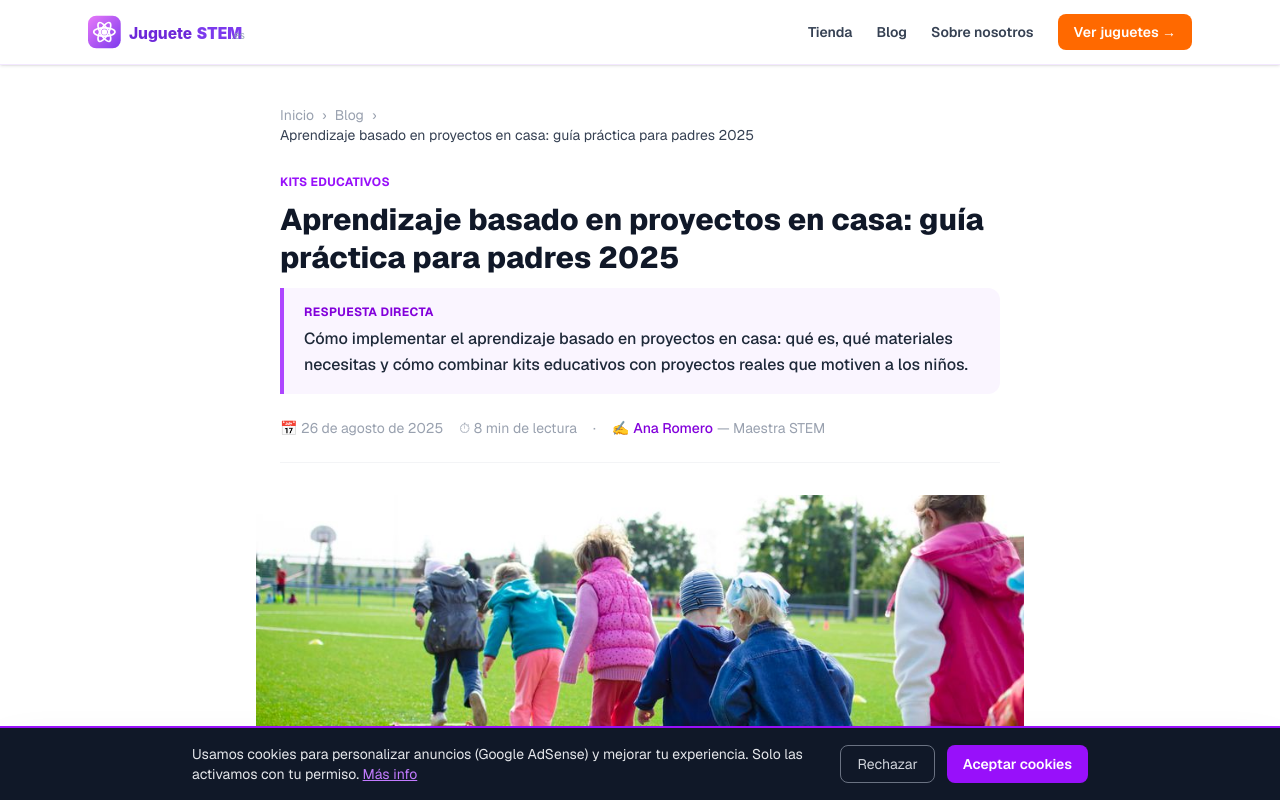
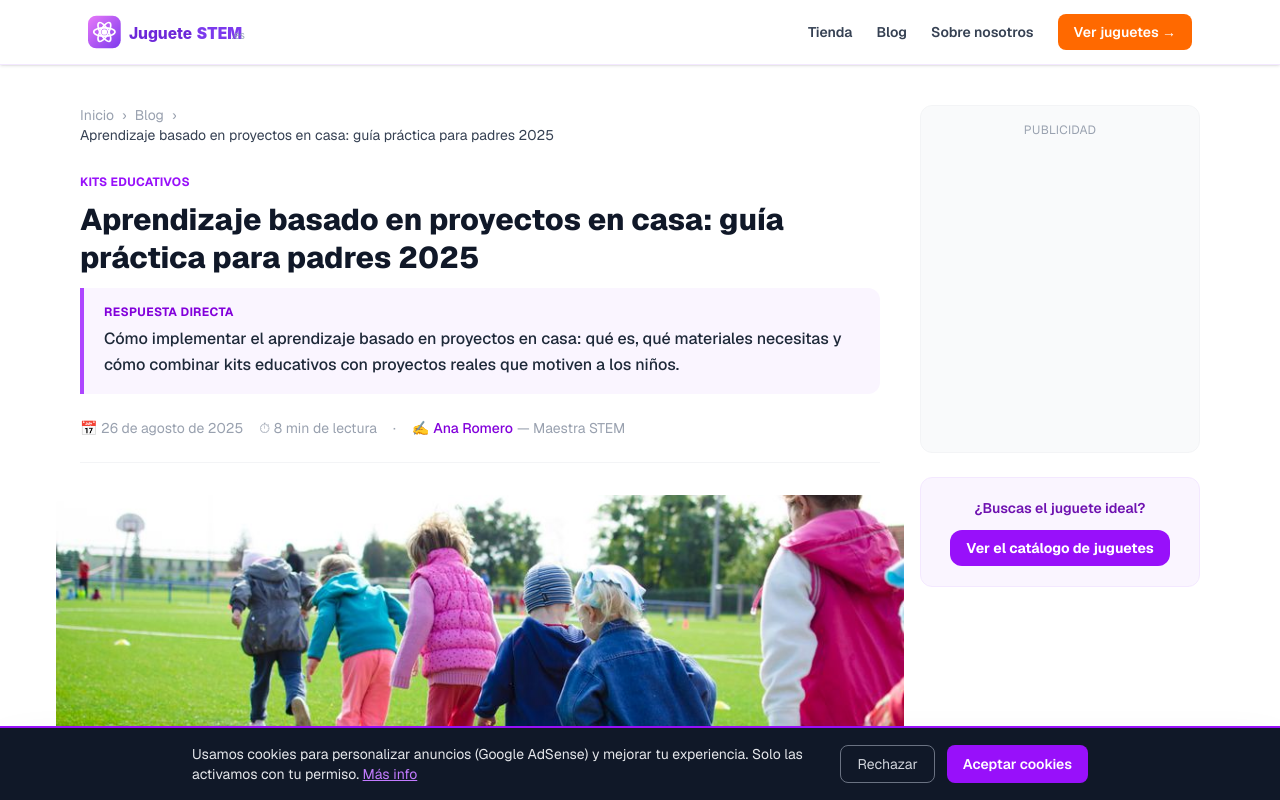
Before and after one commit to mktweb360/juguetestem, a Next.js app: page /blog/aprendizaje-basado-proyectos-casa in a window 1280 px wide. Shown: the top 800 px of the page. Built offline with nearby package versions, Linux system fonts and the light colour scheme.

Commit message:
feat: AdSense sidebar layout — blog articles

```diff
--- a/app/blog/[slug]/page.tsx
+++ b/app/blog/[slug]/page.tsx
@@ -5,6 +5,7 @@
 import { getProductBySlug, amazonLink } from "@/data/products";
 import ProductCard from "@/components/ProductCard";
 import AffiliateDisclosure from "@/components/AffiliateDisclosure";
+import BlogSidebar from "@/components/BlogSidebar";
 
 export async function generateStaticParams() {
   return posts.map((p) => ({ slug: p.slug }));
@@ -784,7 +785,9 @@
       {faqSchema && <script type="application/ld+json" dangerouslySetInnerHTML={{ __html: JSON.stringify(faqSchema) }} />}
       <script type="application/ld+json" dangerouslySetInnerHTML={{ __html: JSON.stringify(breadcrumbSchema) }} />
 
-      <article className="max-w-3xl mx-auto px-4 sm:px-6 py-10">
+      <div className="max-w-6xl mx-auto px-4 py-10">
+      <div className="lg:grid lg:grid-cols-[1fr_280px] lg:gap-10 lg:items-start">
+      <article className="min-w-0">
         <nav className="text-gray-400 text-sm mb-6">
           <Link href="/" className="hover:text-purple-700">Inicio</Link>
           <span className="mx-2">›</span>
@@ -954,6 +957,9 @@
           </div>
         )}
       </article>
+        <BlogSidebar ctaHref="/tienda" ctaText="Ver el catálogo de juguetes" />
+      </div>
+      </div>
     </>
   );
 }
--- /dev/null
+++ b/components/AdSenseAd.tsx
@@ -0,0 +1,42 @@
+"use client";
+
+import { useEffect } from "react";
+
+declare global {
+  interface Window {
+    adsbygoogle: unknown[];
+  }
+}
+
+export default function AdSenseAd({
+  slot,
+  format = "auto",
+  responsive = true,
+  className = "",
+}: {
+  slot: string;
+  format?: string;
+  responsive?: boolean;
+  className?: string;
+}) {
+  useEffect(() => {
+    try {
+      (window.adsbygoogle = window.adsbygoogle || []).push({});
+    } catch {
+      // AdSense not loaded yet
+    }
+  }, []);
+
+  return (
+    <div className={`my-6 flex justify-center ${className}`}>
+      <ins
+        className="adsbygoogle"
+        style={{ display: "block" }}
+        data-ad-client="ca-pub-6063067965030118"
+        data-ad-slot={slot}
+        data-ad-format={format}
+        data-full-width-responsive={responsive ? "true" : "false"}
+      />
+    </div>
+  );
+}
--- /dev/null
+++ b/components/BlogSidebar.tsx
@@ -0,0 +1,40 @@
+"use client";
+
+import AdSenseAd from "@/components/AdSenseAd";
+
+/**
+ * Sidebar para artículos del blog de juguetestem.es
+ * Solo visible en desktop (hidden lg:block).
+ * 1 anuncio vertical AdSense + CTA opcional a tienda.
+ */
+export default function BlogSidebar({ ctaHref, ctaText }: {
+  ctaHref?: string;
+  ctaText?: string;
+}) {
+  return (
+    <aside className="hidden lg:block">
+      <div className="sticky top-6 space-y-6">
+        <div className="rounded-xl border border-gray-100 bg-gray-50 p-4">
+          <p className="text-xs text-gray-400 uppercase tracking-wide text-center mb-3">Publicidad</p>
+          <AdSenseAd
+            slot="3456789012"
+            format="vertical"
+            responsive={false}
+            className="min-h-[250px]"
+          />
+        </div>
+        {ctaHref && ctaText && (
+          <div className="rounded-xl bg-purple-50 border border-purple-100 p-5 text-center">
+            <p className="text-sm font-semibold text-purple-800 mb-3">¿Buscas el juguete ideal?</p>
+            <a
+              href={ctaHref}
+              className="inline-flex items-center gap-1 bg-purple-600 hover:bg-purple-700 text-white font-bold text-sm px-4 py-2 rounded-xl transition-colors"
+            >
+              {ctaText}
+            </a>
+          </div>
+        )}
+      </div>
+    </aside>
+  );
+}
```
